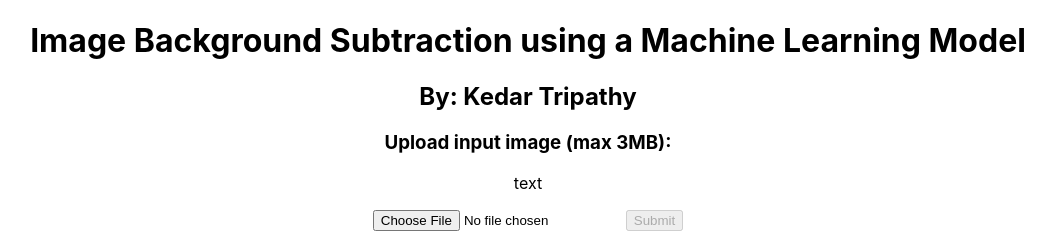
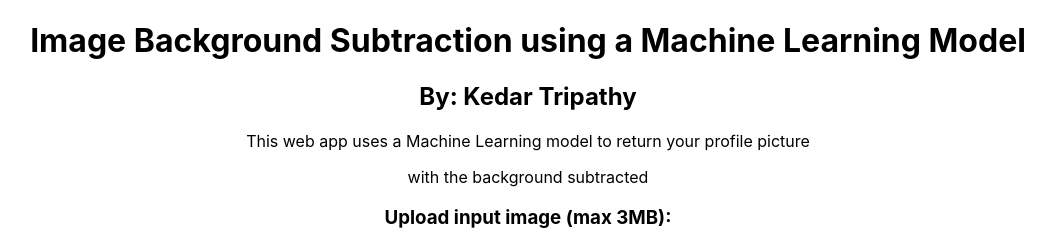
Before and after one commit to kedartripathy/Background_subtraction_frontend, a React (Create React App) app: page / in a window 1280 px wide. Shown: the top 243 px of the page, without its empty margins (112-1167 px from the left). Built offline with nearby package versions, Linux system fonts and the light colour scheme.

Commit message:
Add files via upload

```diff
--- a/src/App.js
+++ b/src/App.js
@@ -102,8 +102,9 @@ function App() {
       <div className="Input">
         <h1>Image Background Subtraction using a Machine Learning Model</h1>
         <h2>By: Kedar Tripathy</h2>
+        <p>This web app uses a Machine Learning model to return your profile picture</p>
+        <p>with the background subtracted</p>
         <h3>Upload input image (max 3MB):</h3>
-        <p>text</p>
         <form onSubmit={handleSubmit}>
           <input type="file" accept=".png" onChange={handleChange} />
           <button type="submit" disabled={buttonDisable}>{buttonText}</button>
```
